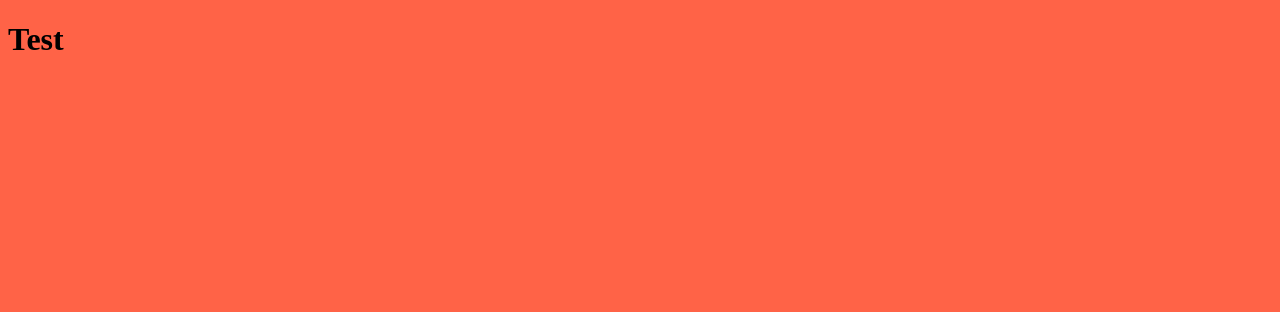
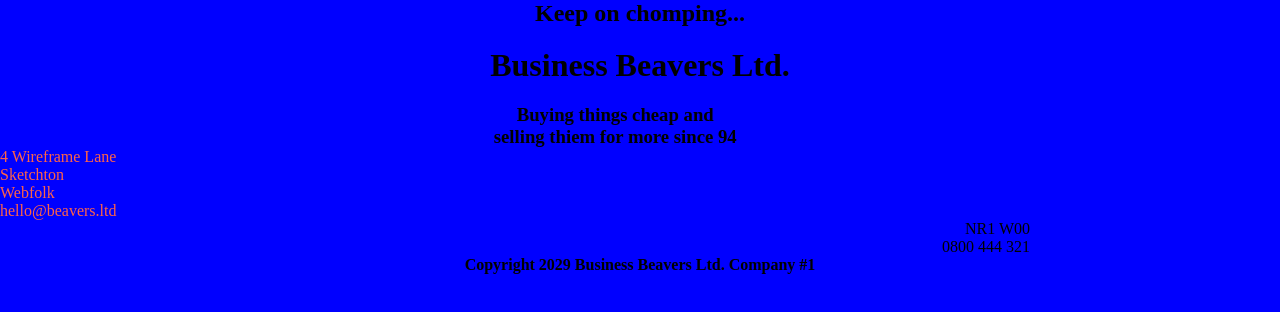
Before and after one commit to Adlam4002/Splash-page, a plain HTML site: page index.html in a window 1280 px wide. Drawn offline with Linux system fonts and the light colour scheme.

Commit message:
Slight formatting changes

```diff
--- a/index.html
+++ b/index.html
@@ -8,8 +8,30 @@
     <title>Document</title>
   </head>
   <body>
+    <header>
+      <div class="middle-container">
+        <h2 class="middletitle1">Keep on chomping...</h2>
+        <h1>Business Beavers Ltd.</h1>
+        <h3 class="middletitle3">
+          Buying things cheap and selling thiem for more since 94
+        </h3>
+      </div>
+    </header>
+    <section class="addressbox">
+      <div class="box">
+        <p>4 Wireframe Lane</p>
+        <p>Sketchton</p>
+        <p>Webfolk</p>
+
+        <p>hello@beavers.ltd</p>
+      </div>
+    </section>
+    <div class="addressbox2">
+      <p>NR1 W00</p>
+      <p>0800 444 321</p>
+    </div>
     <div>
-      <h1>Test</h1>
+      <h4 class="bottombar">Copyright 2029 Business Beavers Ltd. Company #1</h4>
     </div>
   </body>
 </html>
--- a/style.css
+++ b/style.css
@@ -1,3 +1,39 @@
+/* #ff0000, #00ff00, #0000ff */
+
 * {
-  background-color: tomato;
+  background-color: #0000ff;
+  margin: 0;
+  padding: 0;
+  box-sizing: border-box;
 }
+.middle-container {
+  display: flex;
+  flex-wrap: wrap;
+  align-content: center;
+  justify-content: center;
+  flex-direction: column;
+  text-align: center;
+}
+.box {
+  color: tomato;
+}
+.middletitle3 {
+  width: 250px;
+  padding-top: 20px;
+}
+.middletitle1 {
+  padding-bottom: 20px;
+}
+.addressbox {
+  display: flex;
+  flex-direction: column;
+}
+.addressbox2 {
+  display: flex;
+  flex-direction: column;
+  align-items: flex-end;
+  padding-right: 250px;
+}
+.bottombar {
+  text-align: center;
+}
```
